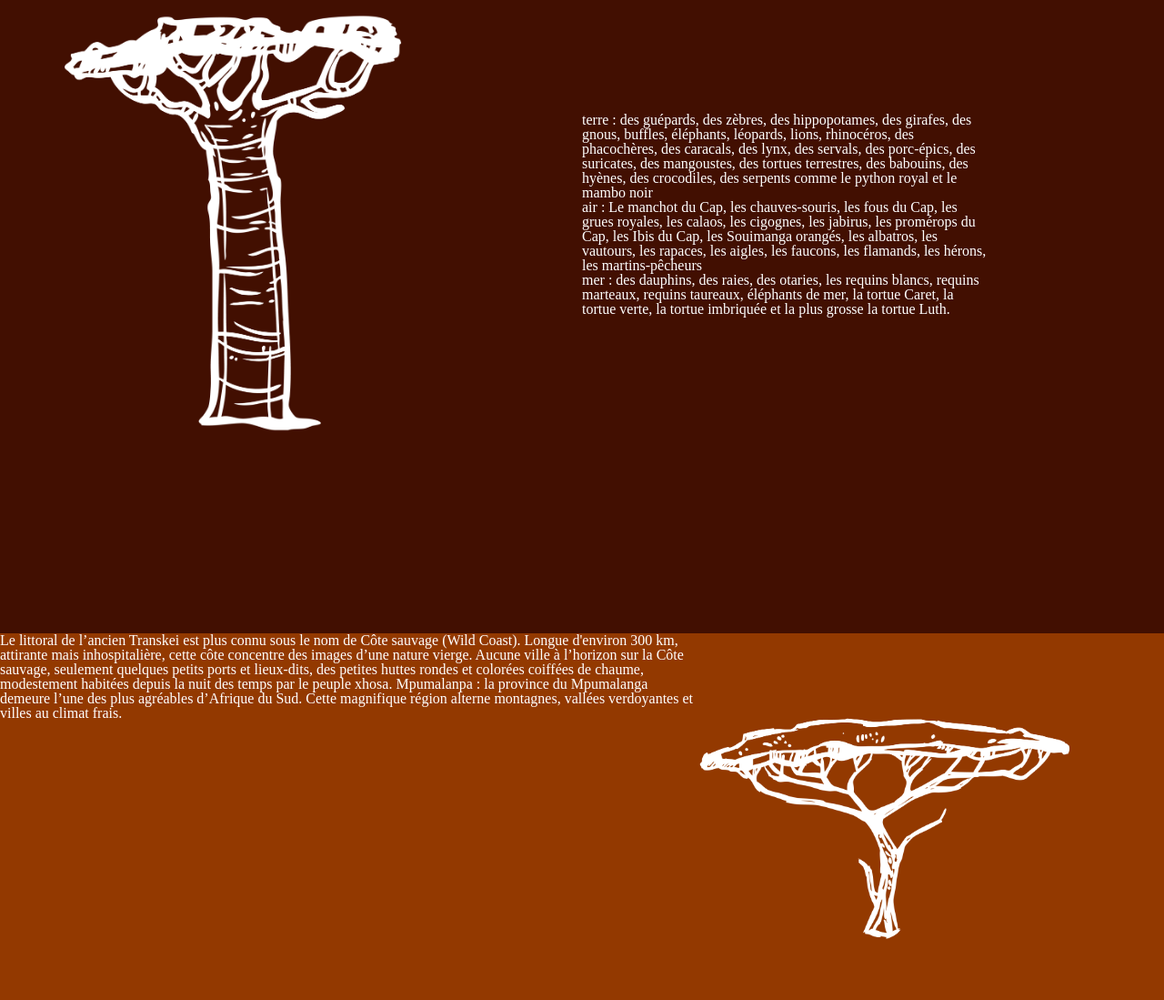
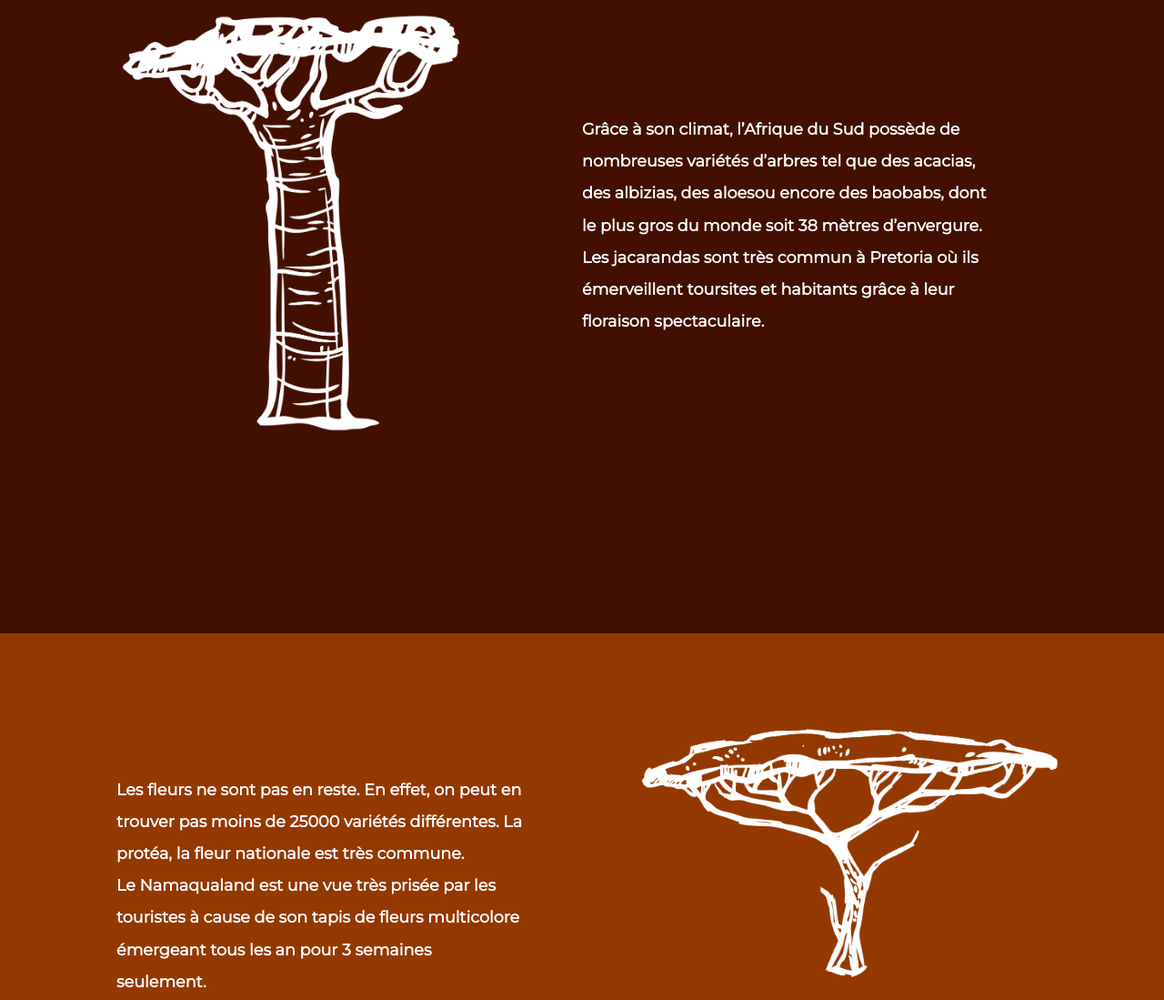
Before and after one commit to SitewebS3/site, a plain HTML site: page index.html in a window 1280 px wide. Shown: the part 1160-2259 px from the top of the page at 91% size. Drawn offline with Linux system fonts and the light colour scheme.

Commit message:
Index V1.2.0

```diff
--- a/index.html
+++ b/index.html
@@ -6,6 +6,7 @@
     <link rel="stylesheet" type="text/css" href="reset.css" />
     <link rel="stylesheet" type="text/css" href="fullpage.css" />
     <link rel="stylesheet" type="text/css" href="style.css" />
+    <link href="https://fonts.googleapis.com/css?family=Montserrat" rel="stylesheet">
     <title>South Africa</title>
   </head>
 
@@ -24,16 +25,14 @@
         <h1>South Africa</h1>
     </header>
 
-    <section id="o_faune"> <!--FAUNE-->
-      <h2 class="titre">faune</h2>
+    <section id="o_flore"> <!--FLORE-->
+      <h2 class="titre">flore</h2>
       <div id="o_arb1">
         <div id="o_imgarb1">
           <img class="o_imgarb" src="images/Arbre1.png">
         </div>
         <div id="o_textarb1">
-          <p>terre : des guépards, des zèbres, des hippopotames, des girafes, des gnous, buffles, éléphants, léopards, lions, rhinocéros, des phacochères, des caracals, des lynx, des servals, des porc-épics, des suricates, des mangoustes, des tortues terrestres, des babouins, des hyènes, des crocodiles, des serpents comme le python royal et le mambo noir <br>
-          air : Le manchot du Cap, les chauves-souris, les fous du Cap, les grues royales, les calaos, les cigognes, les jabirus, les promérops du Cap, les Ibis du Cap, les Souimanga orangés, les albatros, les vautours, les rapaces, les aigles, les faucons, les flamands, les hérons, les martins-pêcheurs <br>
-          mer : des dauphins, des raies, des otaries, les requins blancs, requins marteaux, requins taureaux, éléphants de mer,  la tortue Caret, la tortue verte, la tortue imbriquée et la plus grosse la tortue Luth.</p>
+          <p>Grâce à son climat, l’Afrique du Sud possède de nombreuses variétés d’arbres tel que des acacias, des albizias, des aloesou encore des baobabs, dont le plus gros du monde soit 38 mètres d’envergure. Les jacarandas sont très commun à Pretoria où ils émerveillent toursites et habitants grâce à leur floraison spectaculaire.</p>
         </div>
       </div>
       <div id="o_arb2">
@@ -41,13 +40,13 @@
         <img class="o_imgarb" src="images/Arbre2.png">
         </div>
         <div id="o_textarb2">
-          <p>Le littoral de l’ancien Transkei est plus connu sous le nom de Côte sauvage (Wild Coast). Longue d'environ 300 km, attirante mais inhospitalière, cette côte concentre des images d’une nature vierge. Aucune ville à l’horizon sur la Côte sauvage, seulement quelques petits ports et lieux-dits, des petites huttes rondes et colorées coiffées de chaume, modestement habitées depuis la nuit des temps par le peuple xhosa.
-          Mpumalanpa : la province du Mpumalanga demeure l’une des plus agréables d’Afrique du Sud. Cette magnifique région alterne montagnes, vallées verdoyantes et villes au climat frais.</p>
+          <p>Les fleurs ne sont pas en reste. En effet, on peut en trouver pas moins de 25000 variétés  différentes. La protéa, la fleur nationale est très commune. <br>
+            Le Namaqualand est une vue très prisée par les touristes à cause de son tapis de fleurs multicolore émergeant tous les an pour 3 semaines seulement.</p>
         </div>
       </div>
     </section>
 
-    <section> <!--FLORE-->
+    <section> <!--FAUNE-->
 
     </section>
 
--- a/style.css
+++ b/style.css
@@ -80,6 +80,12 @@ nav a{
 *      FAUNE      *
 *******************/
 
+
+
+/*******************
+*      FLORE       *
+*******************/
+
 .titre{
 	text-align: center;
 	font-family: "California";
@@ -89,7 +95,7 @@ nav a{
 }
 
 
-#o_faune {
+#o_flore {
 	background-color: #420F01;
 	color: white;
 }
@@ -109,12 +115,17 @@ nav a{
   float: left;
   width: 50%;
   padding-left: 0%;
+  text-align: center;
 }
 
 #o_textarb1{
   float: right;
   width: 50%;
   padding-top: 10%;
+  font-family: 'Montserrat', sans-serif;
+  font-size: 110%;
+  line-height: 2;
+  font-weight: bold;
 }
 
 #o_textarb1 p{
@@ -123,23 +134,29 @@ nav a{
 
 #o_arb2{
 	width: 100%;
-	height: 700px;
+	height: 550px;
 	background-color: #933900;
 }
 
 #o_imgarb2{
   float: right;
-  width: 40%;
+  width: 45%;
 }
 
 #o_textarb2{
   float: left;
-  width: 60%;
+  width: 50%;
+  padding-top: 12%;
+  font-family: 'Montserrat', sans-serif;
+  font-size: 110%;
+  line-height: 2;
+  font-weight: bold;
 }
 
-/*******************
-*      FLORE       *
-*******************/
+#o_textarb2 p{
+	width:70%;
+  padding-left: 20%;
+}
 
 /*******************
 *      SPORT       *
```
